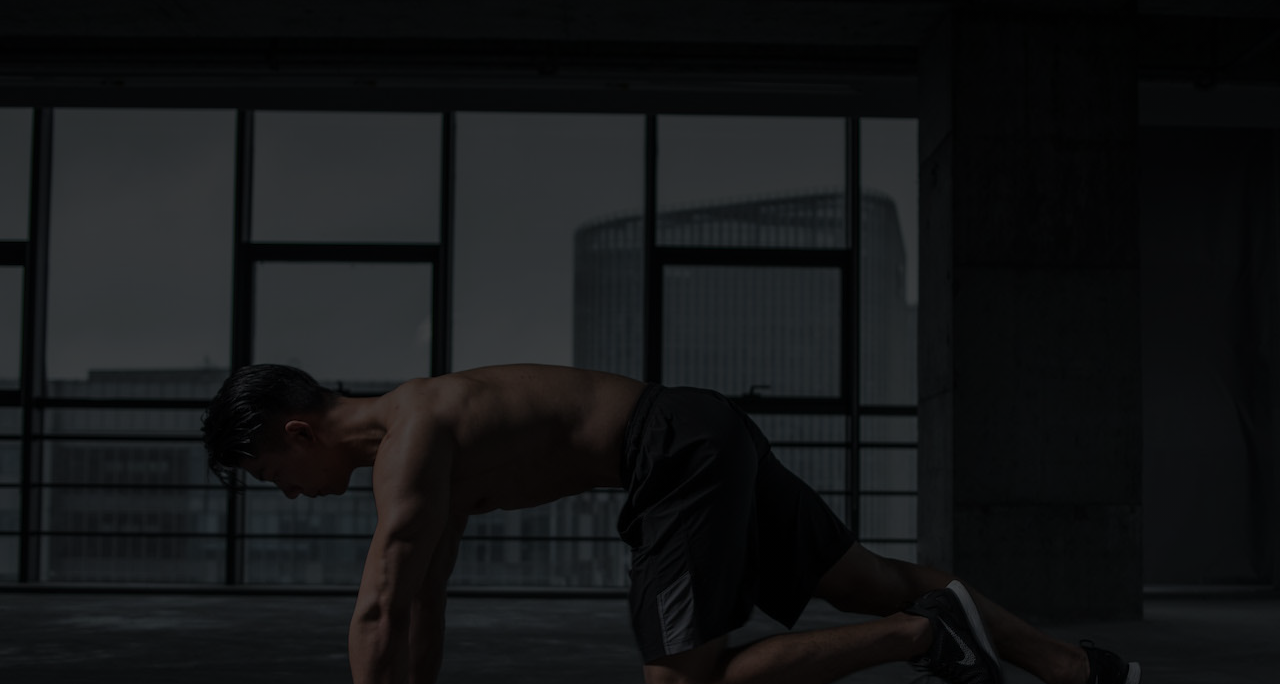
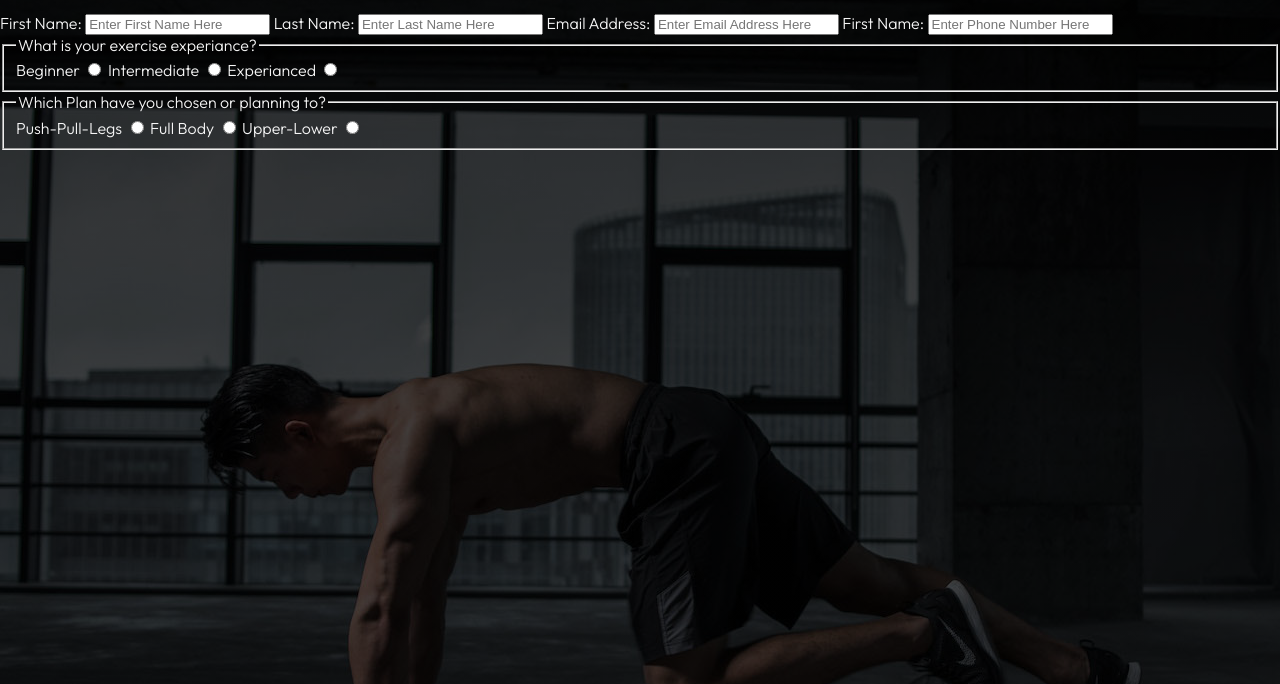
Before and after one commit to danieljcave/inphysical-website, a plain HTML site: page contact-us.html in a window 1280 px wide. Shown: the part 113-797 px from the top of the page. Drawn offline with Linux system fonts and the light colour scheme.

Commit message:
Add structure to contact form

```diff
--- a/contact-us.html
+++ b/contact-us.html
@@ -36,6 +36,32 @@
                     <p>If you have any questions or would like to get in contact with us. Please fill out the form bellow.</p>
                 </div>
                 <form id="contact-us-form" action="contact-response.html">
+                    <label for="fname">First Name:</label>
+                    <input type="text" name="fname" id="fname" placeholder="Enter First Name Here" class="contact-form-input" required>
+                    <label for="lname">Last Name:</label>
+                    <input type="text" name="lname" id="lname" placeholder="Enter Last Name Here" class="contact-form-input" required>
+                    <label for="email">Email Address:</label>
+                    <input type="email" name="email" id="email" placeholder="Enter Email Address Here" class="contact-form-input" required>
+                    <label for="phonenumber">First Name:</label>
+                    <input type="number" name="phonenumber" id="phonenumber" placeholder="Enter Phone Number Here" class="contact-form-input" required>
+                    <fieldset>
+                        <legend>What is your exercise experiance?</legend>
+                        <label for="beginner">Beginner</label>
+                        <input type="radio" name="fitnessexperiance" id="beginner" value="beginner" required>
+                        <label for="intermediate">Intermediate</label>
+                        <input type="radio" name="fitnessexperiance" id="intermediate" value="intermediate">
+                        <label for="experianced">Experianced</label>
+                        <input type="radio" name="fitnessexperiance" id="experianced" value="experianced">
+                    </fieldset>
+                    <fieldset>
+                        <legend>Which Plan have you chosen or planning to?</legend>
+                        <label for="push-pull-legs">Push-Pull-Legs</label>
+                        <input type="radio" name="fitnessplan" id="push-pull-legs" value="push-pull-legs" required>
+                        <label for="full-body">Full Body</label>
+                        <input type="radio" name="fitnessplan" id="full-body" value="full-body">
+                        <label for="upper-lower">Upper-Lower</label>
+                        <input type="radio" name="fitnessplan" id="upper-lower" value="upper-lower">
+                    </fieldset>
 
                 </form>
             </section>
```
